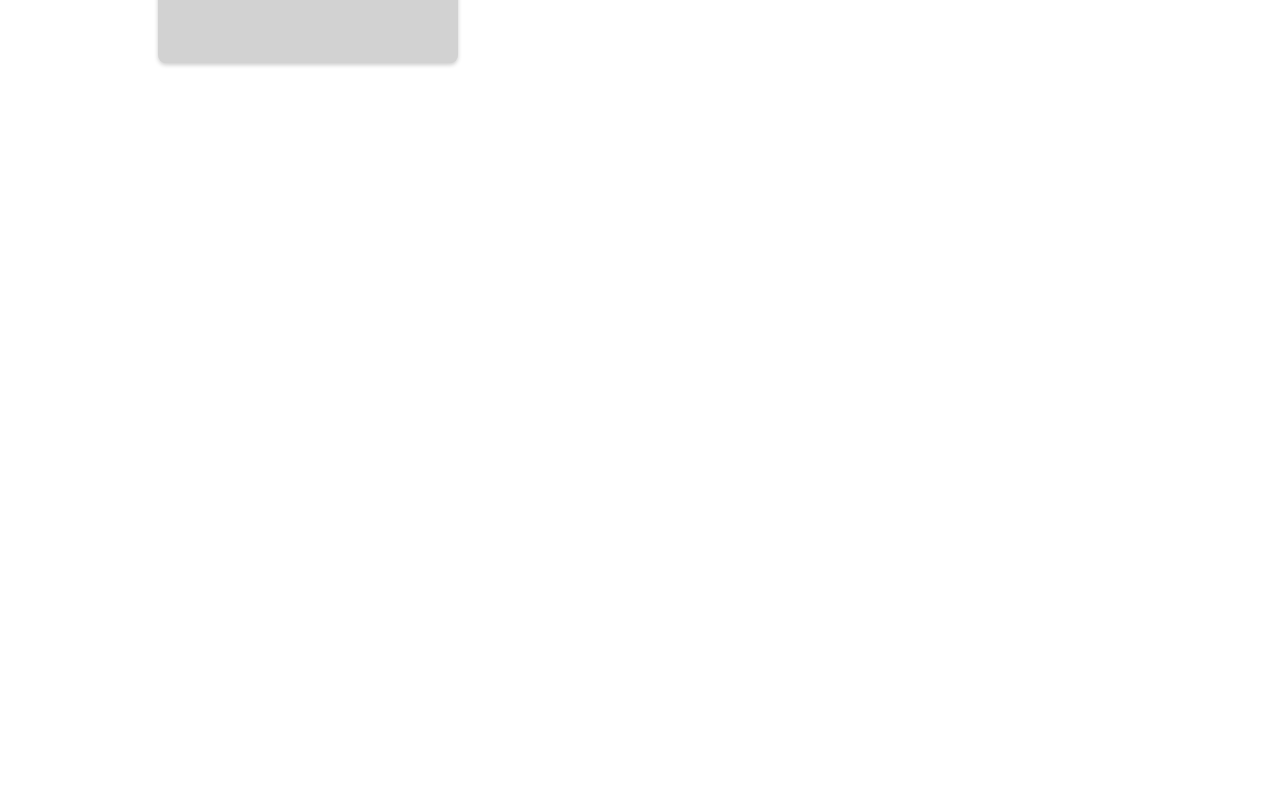
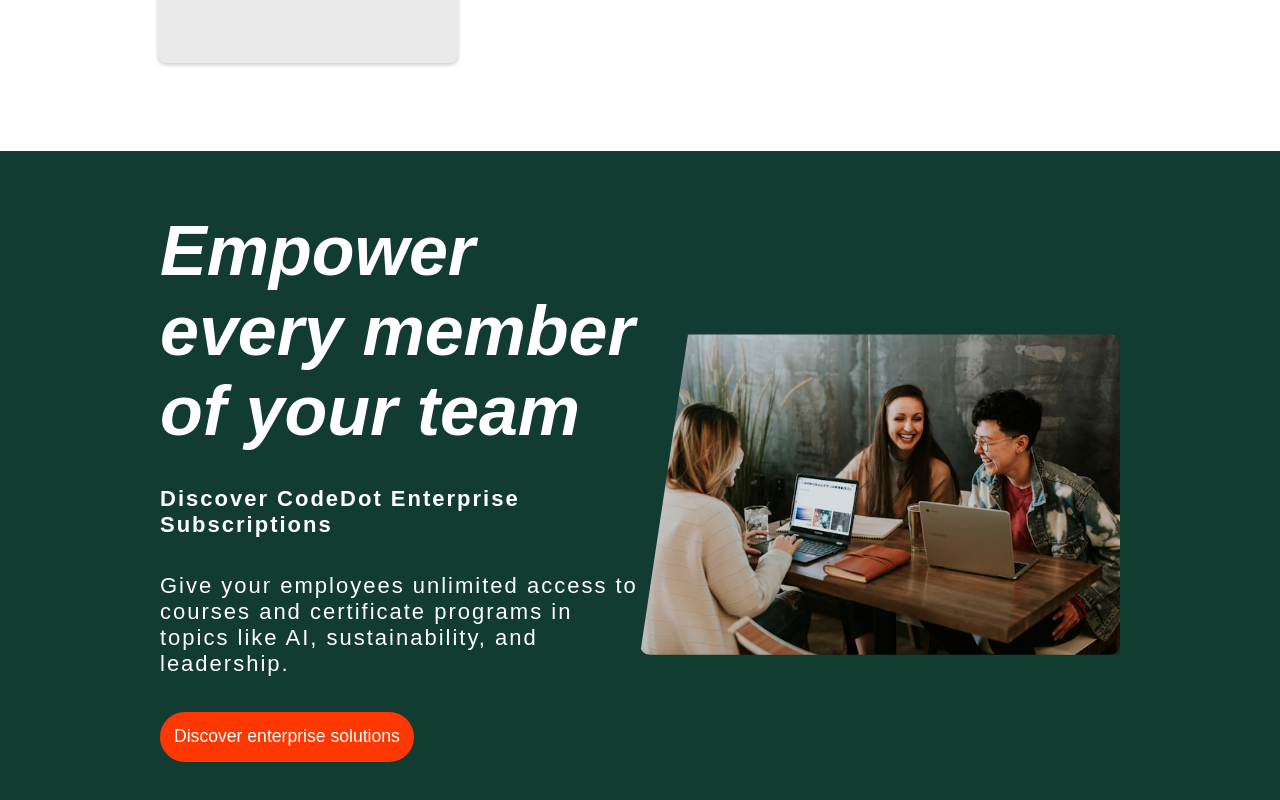
Before and after one commit to DilshanWMP/E-Learning-Management-System, a React (Vite) app in the folder project/: page / in a window 1280 px wide. Shown: the part 1436-2236 px from the top of the page. Before the commit the page ends 1507 px from the top, so only its background shows below. Built offline with nearby package versions, Linux system fonts and the light colour scheme.

Commit message:
Adding a features card to home page

```diff
--- a/project/src/App.css
+++ b/project/src/App.css
@@ -13,7 +13,7 @@
     flex-wrap: wrap;
     justify-content: space-between;
     margin-top: auto;
-    padding: 0 150px;
+    padding: 0 150px 80px;
     width: 100%;
 }
 
@@ -24,7 +24,7 @@
     margin: 0 auto;
     justify-content: center;
     align-items: flex-start;
-    padding: 100px 150px 40px;
+    padding: 100px 150px 40px ;
 }
 
 .content h1{
@@ -37,6 +37,13 @@
 
 .content h2{
     color: black;
+    font-size: 70px;
+    text-align: left;
+    font-style: italic;
+}
+
+.content h3{
+    color: black;
     font-size: 40px;
     text-align: left;
 }
@@ -45,7 +52,6 @@
     color: white;
     font-size: 22px;
     margin: 15px 0 ;
-    max-width: 550px;
     letter-spacing: 2px;
-    text-align: right;
+    text-align: left;
 }
--- a/project/src/App.jsx
+++ b/project/src/App.jsx
@@ -6,6 +6,9 @@
 import icon3 from './assets/SmallCardIcons/icon-3.png'
 import icon4 from './assets/SmallCardIcons/icon-4.png'
 import SmallCard from './Components/SmallCard/SmallCard'
+import Features from './Components/Features/Features'
+import image1 from '../src/assets/Features/image1.jpg'
+
 function App() {
 
   return (
@@ -16,12 +19,12 @@
           <div className='content' style={{alignItems:'flex-end'}}>
             <h1>Bring your <br/>goals<span style={{ color: '#DF8AA3' }}> into <br/>focus</span></h1>
             <br/>
-            <p>CodeDot offers online courses and programs that prepare you for every career moment</p>
+            <p style={{textAlign: 'right'}}>CodeDot offers online courses and programs<br/> that prepare you for every career moment</p>
           </div>
         </section>
 
         <div className="content">
-          <h2>Popular topics</h2>
+          <h3>Popular topics</h3>
         </div>
         <div className="container">
           <SmallCard
@@ -44,6 +47,15 @@
           />
         </div>
 
+        <div className="content" style={{backgroundColor: '#123c32', padding: '0px 100px'}}>
+          <Features
+            imgSrc={image1}
+            title='Empower every member of your team'
+            subtitle='Discover CodeDot Enterprise Subscriptions'
+            discription='Give your employees unlimited access to courses and certificate programs in topics like AI, sustainability, and leadership.'
+          />
+        </div>
+
       </BodyContent>
     </>
   )
--- a/project/src/Components/Card/Card.css
+++ b/project/src/Components/Card/Card.css
@@ -16,8 +16,14 @@
     border-radius: 1rem 1rem 0 0;
 }
 
-.card-title, .card-description{
+.card-title{
     margin: 0.5rem 5%;
+    font-size: 20px;
+}
+
+.card-description{
+    margin: 0.5rem 5%;
+    font-size: 15px;
 }
 
 .card-btn{
--- /dev/null
+++ b/project/src/Components/Features/Features.css
@@ -0,0 +1,75 @@
+.features {
+    align-items: center;
+    margin-top: 0px;
+}
+
+.text-content h2{
+    padding-bottom: 20px;
+}
+
+.subtitle {
+    font-size: 1.2rem;
+    font-weight: bold;
+    margin-bottom: 10px;
+    padding-bottom: 20px;
+}
+
+.description {
+    font-size: 1rem;
+    margin-bottom: 20px;
+    padding-bottom: 20px;
+}
+
+.image-content {
+    margin-top: 20px;
+}
+
+.image-content img {
+    max-width: 100%;
+    border-radius: 10px;
+    box-shadow: 5px 5px 15px rgba(0, 0, 0, 0.2);
+    clip-path: polygon(10% 0, 100% 0, 100% 100%, 0% 100%);
+}
+
+.btn-popup2{
+    display: flex;
+    justify-content: flex-start;
+    width: auto;
+    height: 50px;
+    outline: none;
+    cursor:pointer;
+    font-size: 1.1em;
+    color: #fff;
+    font-weight: 500;
+    transition: .5s;
+    padding: 12px;
+    background: rgb(255, 55, 0);
+    border: 2px solid rgb(255, 55, 0);
+    border-radius: 50px;
+}
+
+.btn-popup2:hover {
+    background-color: #fff;
+    color: rgb(255, 55, 0);
+}
+
+@media (min-width: 768px) {
+    .features {
+        display: flex;
+        flex-direction: row;
+        padding: 60px;
+    }
+
+    .text-content {
+        width: 50%;
+    }
+
+    .image-content {
+        width: 50%;
+    }
+
+    .image-content img {
+        clip-path: polygon(10% 0, 100% 0, 100% 100%, 0% 100%);
+
+    }
+}
--- /dev/null
+++ b/project/src/Components/Features/Features.jsx
@@ -0,0 +1,21 @@
+import React from 'react'
+import './Features.css'
+
+function Features({imgSrc, title, subtitle, discription}) {
+  return (
+    <section className="features">
+        <div className='text-content'>
+            {title &&(<h2 style={{color:'white'}}>{title}</h2>)}
+            {subtitle &&(<p className='subtitle'>{subtitle}</p>)}
+            {subtitle &&(<p className='description'>{discription}</p>)}
+            <button className='btn-popup2'>Discover enterprise solutions</button>
+        </div>
+
+        <div className="image-content">
+            {imgSrc &&(<img src={imgSrc}/>)}
+        </div>
+    </section>
+  )
+}
+
+export default Features
--- a/project/src/Components/SmallCard/SmallCard.css
+++ b/project/src/Components/SmallCard/SmallCard.css
@@ -8,7 +8,7 @@
     justify-content: center;
     align-items: center;
     margin: 0.5rem;
-    background-color: rgb(210, 210, 210);
+    background-color: rgb(234, 234, 234);
     box-shadow: 0px 2px 4px rgba(0, 0, 0, 0.2);
 
 }
--- a/project/src/pages/AllCoursesPage.jsx
+++ b/project/src/pages/AllCoursesPage.jsx
@@ -3,6 +3,7 @@
 import HeaderContent from '../Components/HeaderContent/HeaderContent'
 import BodyContent from '../Components/BodyContent/BodyContent'
 import Card from '../Components/Card/Card'
+import Placeholder from '../assets/Courses/python1.jpg'
 
 
 function AllCoursesPage() {
@@ -12,59 +13,77 @@
         <HeaderContent/>
         <BodyContent>
           <div className="content">
-            <h2>All Courses</h2>
+            <h3>All Courses</h3>
           </div>
           <div className="container">
             <Card
-              imgSrc='https://picsum.photos/300/'
+              imgSrc= {Placeholder}
               imgAlt='Placeholder Image'
-              title='Course Title'
-              description='Course Description'
+              title='Python Programming for Beginners | Lifetime'
+              description='Everything you need to know about Python, become '
               link='/'
               buttonText='View Course'
             />
 
             <Card
-              imgSrc='https://picsum.photos/300/'
+              imgSrc={Placeholder}
               imgAlt='Placeholder Image'
-              title='Course Title'
-              description='Course Description'
+              title='Python Web Programming | Lifetime'
+              description='Learn Python from Zero to Developing the Professional'
               link='/'
               buttonText='View Course'
             />
 
             <Card
-              imgSrc='https://picsum.photos/300/'
+              imgSrc={Placeholder}
               imgAlt='Placeholder Image'
-              title='Course Title'
-              description='Course Description'
+              title='Python Game Development - Create a Flappy Bird Clone | Lifetime'
+              description='Become a Professional Game Developer'
               link='/'
               buttonText='View Course'
             />
 
             <Card
-              imgSrc='https://picsum.photos/300/'
+              imgSrc={Placeholder}
               imgAlt='Placeholder Image'
-              title='Course Title'
-              description='Course Description'
+              title='PHP Programming for Absolute Beginner | Lifetime'
+              description='Learn the basics of PHP programming. No prior'
               link='/'
               buttonText='View Course'
             />
 
             <Card
-              imgSrc='https://picsum.photos/300/'
+              imgSrc={Placeholder}
               imgAlt='Placeholder Image'
-              title='Course Title'
-              description='Course Description'
+              title='(1) The Ultimate Password Hacking / Cracking Training'
+              description='Everything you need to know about password'
               link='/'
               buttonText='View Course'
             />
 
             <Card
-              imgSrc='https://picsum.photos/300/'
+              imgSrc={Placeholder}
               imgAlt='Placeholder Image'
-              title='Course Title'
-              description='Course Description'
+              title='Ruby On Rails for Absolute Beginners | Lifetime'
+              description='Get started with Ruby on Rails in a flash. The Must'
+              link='/'
+              buttonText='View Course'
+            />
+
+            <Card
+              imgSrc={Placeholder}
+              imgAlt='Placeholder Image'
+              title='(1) The Ultimate Password Hacking / Cracking Training'
+              description='Everything you need to know about password'
+              link='/'
+              buttonText='View Course'
+            />
+
+            <Card
+              imgSrc={Placeholder}
+              imgAlt='Placeholder Image'
+              title='Ruby On Rails for Absolute Beginners | Lifetime'
+              description='Get started with Ruby on Rails in a flash. The Must'
               link='/'
               buttonText='View Course'
             />
```
Also changed, not shown: project/src/assets/Courses/python1.jpg (added), project/src/assets/Features/image1.jpg (added).
